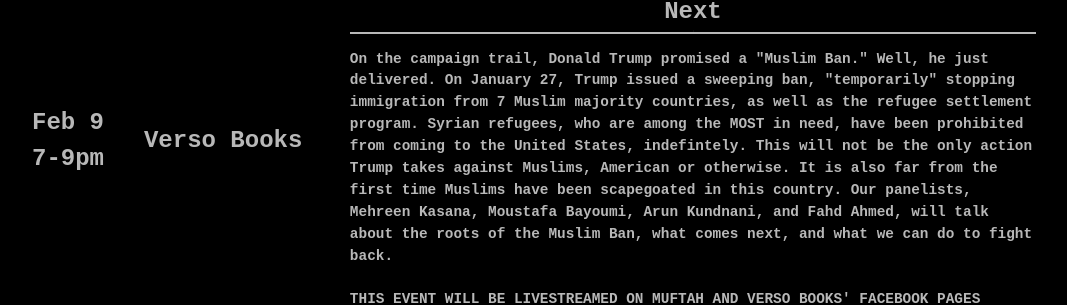
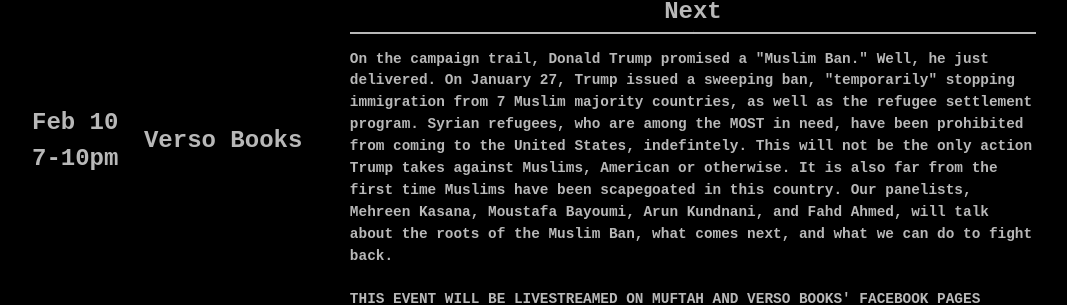
Before and after one commit to bcagainsttrump/bcagainsttrump.github.io, a Jekyll site: the page built from events.html, in a window 1280 px wide and 900 px high, scrolled down 4388 px. Shown: the part 151-456 px from the top of the window, without its empty margins (106-1173 px from the left). Built offline with Jekyll 4.4.1, drawn with Linux system fonts in a browser that asks for light colours; a script that is not in the unit is left out.

Commit message:
changed event date

```diff
--- a/events.html
+++ b/events.html
@@ -120,7 +120,7 @@
 </tr>
 
 <tr id="home">
-  <td>Feb 9 <br> 7-9pm</td>
+  <td>Feb 10 <br> 7-10pm</td>
   <td>Verso Books</td>
   <td><a href="https://www.facebook.com/events/401385350208029/">The Muslim Ban: How We Got Here & Where We Go Next</a><br>
 
```
Also changed, not shown: 3 other files.
